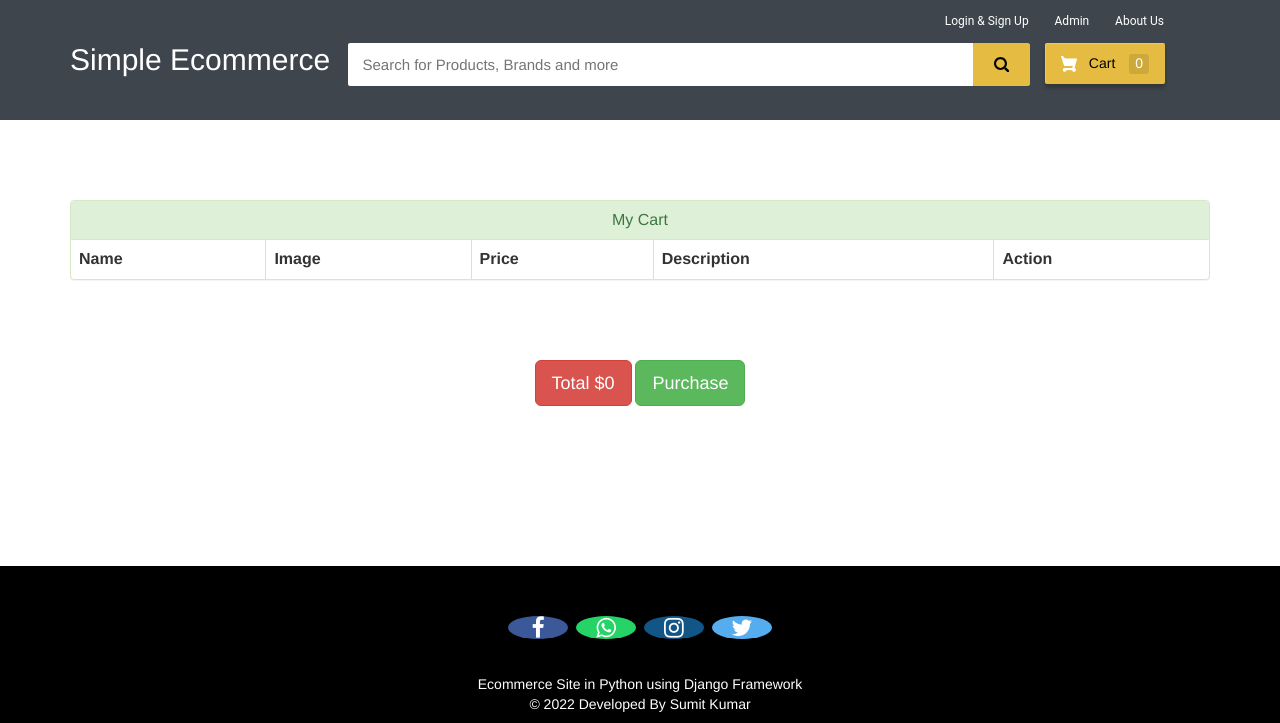
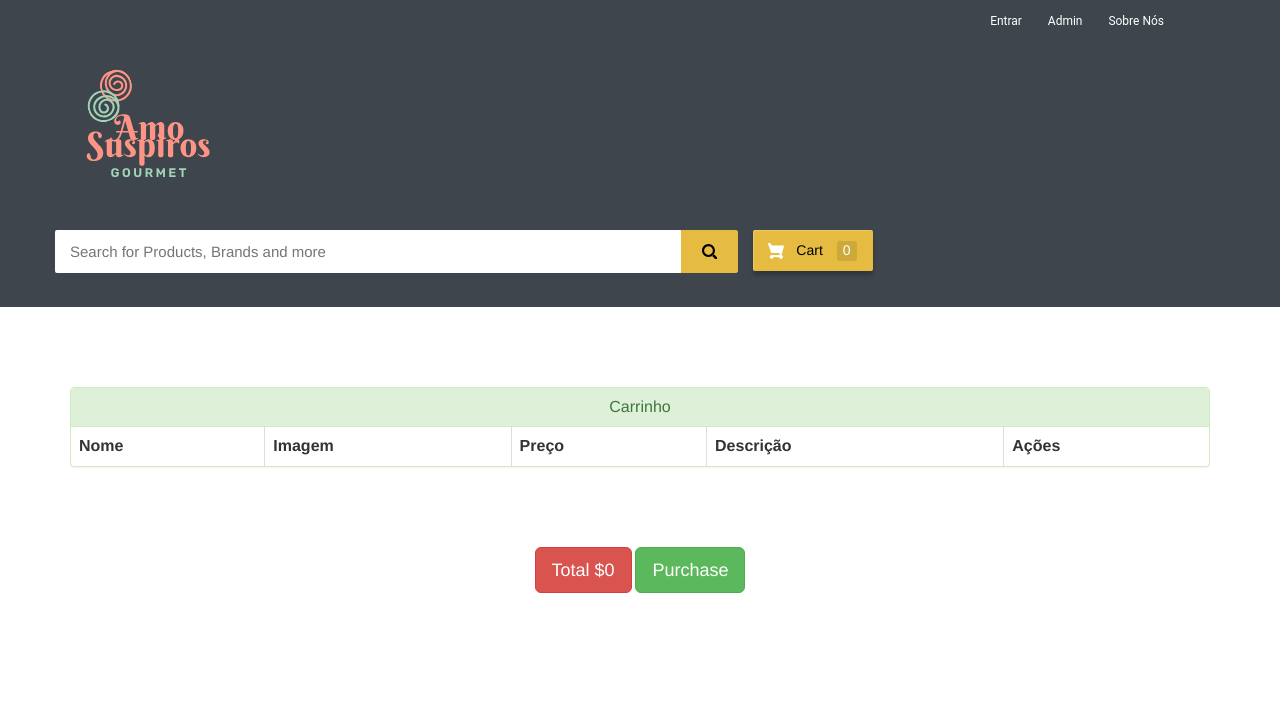
Before and after one commit to J4Naina/ECommerceSite-Django, a Django app: page /cart in a window 1280 px wide. Shown: the top 723 px of the page. Run offline with Django 3.2, Linux system fonts and the light colour scheme; lists and menus that the app fills with data are empty; some libraries are stand-ins or nearby versions.

Commit message:
alterações

```diff
--- a/templates/ecom/cart.html
+++ b/templates/ecom/cart.html
@@ -70,16 +70,16 @@ written By : sumit kumar
 <div class="container">
   <div class="panel panel-success">
     <div class="panel-heading">
-      <h6 style="text-align:center;" class="panel-title">My Cart</h6>
+      <h6 style="text-align:center;" class="panel-title">Carrinho</h6>
     </div>
     <table class="table table-hover table-bordered" id="dev-table">
       <thead>
         <tr>
-          <th>Name</th>
-          <th>Image</th>
-          <th>Price</th>
-          <th>Description</th>
-          <th>Action</th>
+          <th>Nome</th>
+          <th>Imagem</th>
+          <th>Preço</th>
+          <th>Descrição</th>
+          <th>Ações</th>
 
         </tr>
       </thead>
--- a/templates/ecom/contactus.html
+++ b/templates/ecom/contactus.html
@@ -5,7 +5,7 @@
 <head>
   <meta name="viewport" content="width=device-width, initial-scale=1, shrink-to-fit=no">
 
-  <title>Simple E-commerce</title>
+  <title>Amo Suspiros Gourmet - Contatos</title>
 
 
 </head>
@@ -19,7 +19,7 @@
   {%endif%}
 
   <center>
-    <h3 class='alert alert-success'>Send Us Your Valuable Feedback !</h3>
+    <h3 class='alert alert-success'>Deixe um FeedBack!</h3>
 
     <form method="POST">
       <!-- Very Important csrf Token -->
--- a/templates/ecom/contactussuccess.html
+++ b/templates/ecom/contactussuccess.html
@@ -25,8 +25,8 @@
   {% include "ecom/navbar.html" %}
   <br><br>
   <div class="jumbotron">
-    <h1 class="display-4">Your message sent successfully !</h1>
-    <p class="lead">We will respond to your feedback soon</p>
+    <h1 class="display-4">Sua Mensagem Foi Enviada Com Sucesso!</h1>
+    <p class="lead">Em Breve Responderemos o Seu FeedBack!</p>
     <hr class="my-4">
     <p>Check other features of website !</p>
     <p class="lead">
--- a/templates/ecom/customer_home.html
+++ b/templates/ecom/customer_home.html
@@ -442,7 +442,7 @@ img {
                 <a class="cart" href="{% url 'add-to-cart' p.id  %}">
                   <span class="price">${{p.price}}</span>
                   <span class="add-to-cart">
-                    <span class="txt"><i class="fa fa-shopping-cart"></i> Add To Cart</span>
+                    <span class="txt"><i class="fa fa-shopping-cart"></i>Adicionar ao Carrinho</span>
                   </span>
                 </a>
               </div>
@@ -464,7 +464,7 @@ img {
 
 
 {%else%}
-<h3 style="text-align:center; color:#3E454C;">No Search Found</h3>
+<h3 style="text-align:center; color:#3E454C;">Produto Não Encontrado</h3>
 {%endif%}
 
 <script>
--- a/templates/ecom/customerlogin.html
+++ b/templates/ecom/customerlogin.html
@@ -3,7 +3,7 @@
 <html lang="en" dir="ltr">
   <head>
     <meta charset="utf-8">
-    <title>Simple E-commerce</title>
+    <title>Amo Suspiros Gourmet - Fazer Login</title>
     <style media="screen">
       body {
     margin: 0;
@@ -149,7 +149,7 @@ a.socialIcon:hover,
             <div class="card">
                 <form class="box" method="post">
                   {% csrf_token %}
-                    <h1>Customer Login</h1>
+                    <h1>Fazer Login</h1>
 
                                {% render_field form.username class="form-control" placeholder="Username" autocomplete="off" %}
                                {% render_field form.password class="form-control" placeholder="Password" %}
--- a/templates/ecom/homebase.html
+++ b/templates/ecom/homebase.html
@@ -12,6 +12,23 @@
 <style>
 body {
     background-color: #f7f7f7;
+}
+
+.img_logo {
+            width: 187px; /* Defina a largura da imagem conforme necessário */
+            height: auto; /* Mantenha a proporção da imagem */
+            margin-right: 10px; /* Adicione um espaço à direita da imagem */
+
+        }
+
+.container_apr {
+            display: flex; /* Use display: flex para alinhar elementos lado a lado */
+            align-items: center; /* Alinhe verticalmente os elementos ao centro */
+        }
+
+.smallsearch {
+    display:flexbox;
+    flex: 1
 }
 
 #navbar {
@@ -158,17 +175,9 @@ body {
     padding-top: 2px
 }
 
-.largenav {
-    display: none
-}
 
 .smallnav {
     display: block
-}
-
-.smallsearch {
-    margin-left: 15px;
-    margin-top: 15px
 }
 
 .menu {
@@ -255,21 +264,21 @@ body {
     <div class="container">
         <div class="row row1">
             <ul class="largenav pull-right">
-              <li class="upper-links dropdown"><a class="links" href="">Login & Sign Up</a>
+              <li class="upper-links dropdown"><a class="links" href="">Entrar</a>
                   <ul class="dropdown-menu">
-                      <li class="profile-li"><a class="profile-links" href="/customerlogin">Login</a></li>
-                      <li class="profile-li"><a class="profile-links" href="/customersignup">Sign Up</a></li>
+                      <li class="profile-li"><a class="profile-links" href="/customerlogin">Fazer Login</a></li>
+                      <li class="profile-li"><a class="profile-links" href="/customersignup">Criar Conta</a></li>
                   </ul>
               </li>
 
                 <li class="upper-links"><a class="links" href="/adminclick">Admin</a></li>
-                <li class="upper-links"><a class="links" href="/aboutus">About Us</a></li>
+                <li class="upper-links"><a class="links" href="/aboutus">Sobre Nós</a></li>
 
             </ul>
         </div>
         <div class="row row2">
-            <div class="col-sm-3">
-                <h2 style="margin:0px;"><a style="text-decoration:none; color:white;" href="/"><span class="largenav">Simple Ecommerce </span></a></h2>
+            <div class="container_apr">
+                <img class="img_logo" src="/static/images/asg_logo.svg" alt="product pic" height="300px" width="300px">
             </div>
 
 
@@ -284,7 +293,6 @@ body {
                 </div>
               </form>
             </div>
-
 
             <div class="cart1 largenav col-sm-2"> <a class="cart-button" href="/cart"> <svg class="cart-svg " width="16 " height="16 " viewBox="0 0 16 16 ">
                         <path d="M15.32 2.405H4.887C3 2.405 2.46.805 2.46.805L2.257.21C2.208.085 2.083 0 1.946 0H.336C.1 0-.064.24.024.46l.644 1.945L3.11 9.767c.047.137.175.23.32.23h8.418l-.493 1.958H3.768l.002.003c-.017 0-.033-.003-.05-.003-1.06 0-1.92.86-1.92 1.92s.86 1.92 1.92 1.92c.99 0 1.805-.75 1.91-1.712l5.55.076c.12.922.91 1.636 1.867 1.636 1.04 0 1.885-.844 1.885-1.885 0-.866-.584-1.593-1.38-1.814l2.423-8.832c.12-.433-.206-.86-.655-.86 " fill="#fff "></path>
--- a/templates/ecom/my_order.html
+++ b/templates/ecom/my_order.html
@@ -176,7 +176,7 @@ p {
                       <div class="aside"><img src="{% static product.product_image.url %}" class="img-sm border"></div>
                       <figcaption class="info align-self-center">
 
-                          <p class="title"><strong>Name : </strong>{{product.name}} <br> <strong>Description : </strong>{{product.description}} <br> <strong>Price : </strong>${{product.price}}</p>
+                          <p class="title"><strong>Nome : </strong>{{product.name}} <br> <strong>Descrição : </strong>{{product.description}} <br> <strong>Preço : </strong>${{product.price}}</p>
 
                       </figcaption>
 
--- a/templates/ecom/my_profile.html
+++ b/templates/ecom/my_profile.html
@@ -57,7 +57,7 @@
         </div>
         <div class="col-sm-4 col-md-4">
             <blockquote>
-                <p>Username: {{request.user}}</p> <small><cite title="Source Title">Address: {{customer.address}}  <i class="glyphicon glyphicon-map-marker"></i></cite></small>
+                <p>Nome de Usuário: {{request.user}}</p> <small><cite title="Source Title">Email: {{customer.address}}  <i class="glyphicon glyphicon-map-marker"></i></cite></small>
             </blockquote>
             <p><i class="glyphicon glyphicon-phone"></i>Contact: {{customer.mobile}}
             </p>
--- a/templates/ecom/navbar.html
+++ b/templates/ecom/navbar.html
@@ -201,7 +201,7 @@ body {
               </li>
 
                 <li class="upper-links"><a class="links" href="/adminclick">Admin</a></li>
-                <li class="upper-links"><a class="links" href="/aboutus">About Us</a></li>
+                <li class="upper-links"><a class="links" href="/aboutus">Sobre Nós</a></li>
 
             </ul>
         </div>
--- a/templates/ecom/payment_success.html
+++ b/templates/ecom/payment_success.html
@@ -41,12 +41,12 @@ a{
 </style>
 <div class="success-page" style="top:auto;">
    <img  src="http://share.ashiknesin.com/green-checkmark.png" class="center" alt="" />
-  <h2>Payment Successful !</h2>
+  <h2>Pagamento Bem Sucedido!</h2>
   <p>We are delighted to inform you that we received your payments.</p>
   <br>
   <br>
   <a style="text-decoration:none;" href="/my-order" class="btn btn-success btn-lg">View Orders/Track Orders</a>
-  <a style="text-decoration:none;" href="/customer-home">Continue Shopping</a>
+  <a style="text-decoration:none;" href="/customer-home">Continue Comprando</a>
 </div>
 <br><br><br><br>
 <br><br><br><br>
```
Also changed, not shown: templates/ecom/aboutus.html (+18 -2 lines), templates/ecom/customersignup.html (+8 -9 lines), templates/ecom/edit_profile.html (+6 -3 lines), db.sqlite3, static/images/asg_logo.svg (added).
